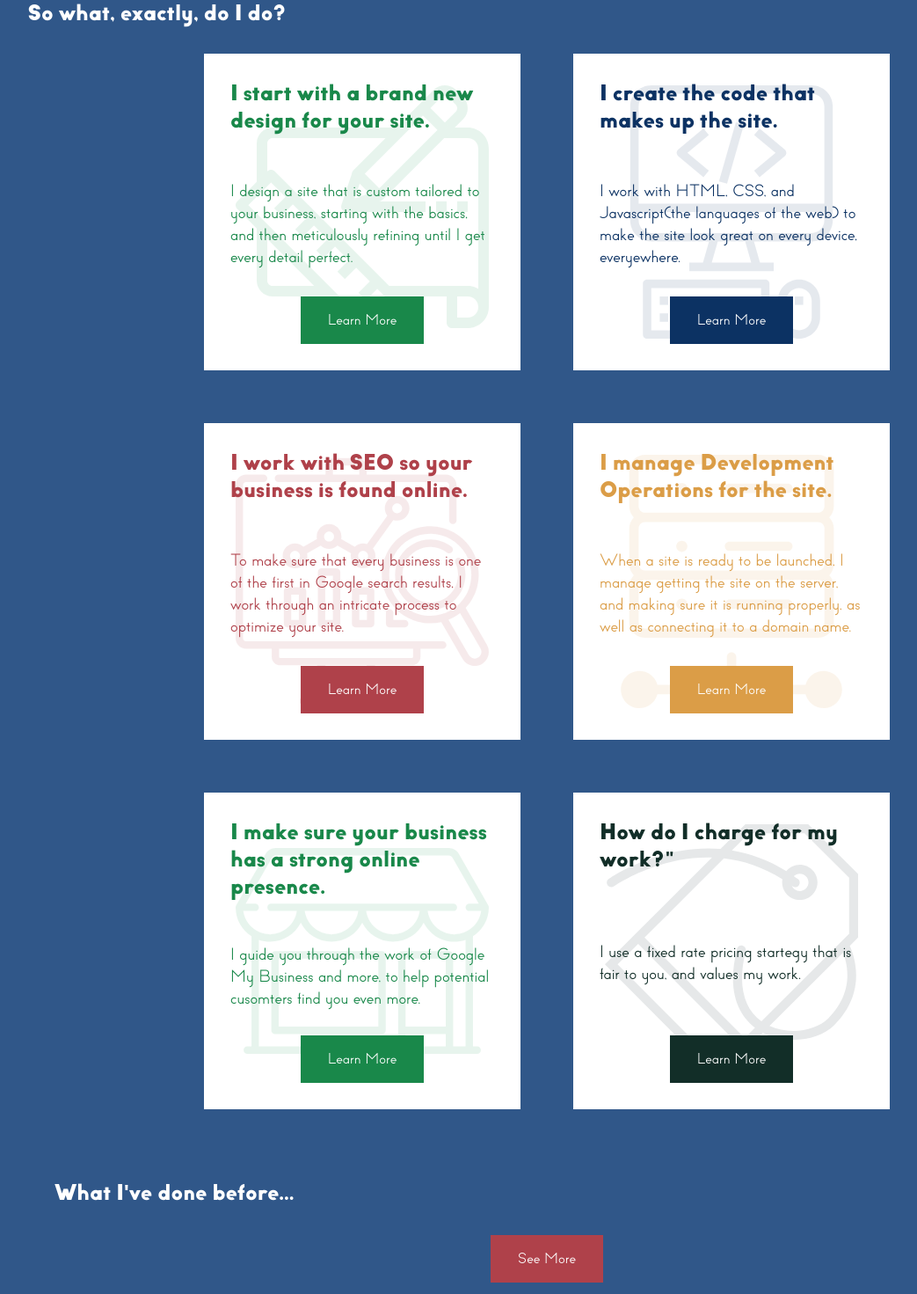
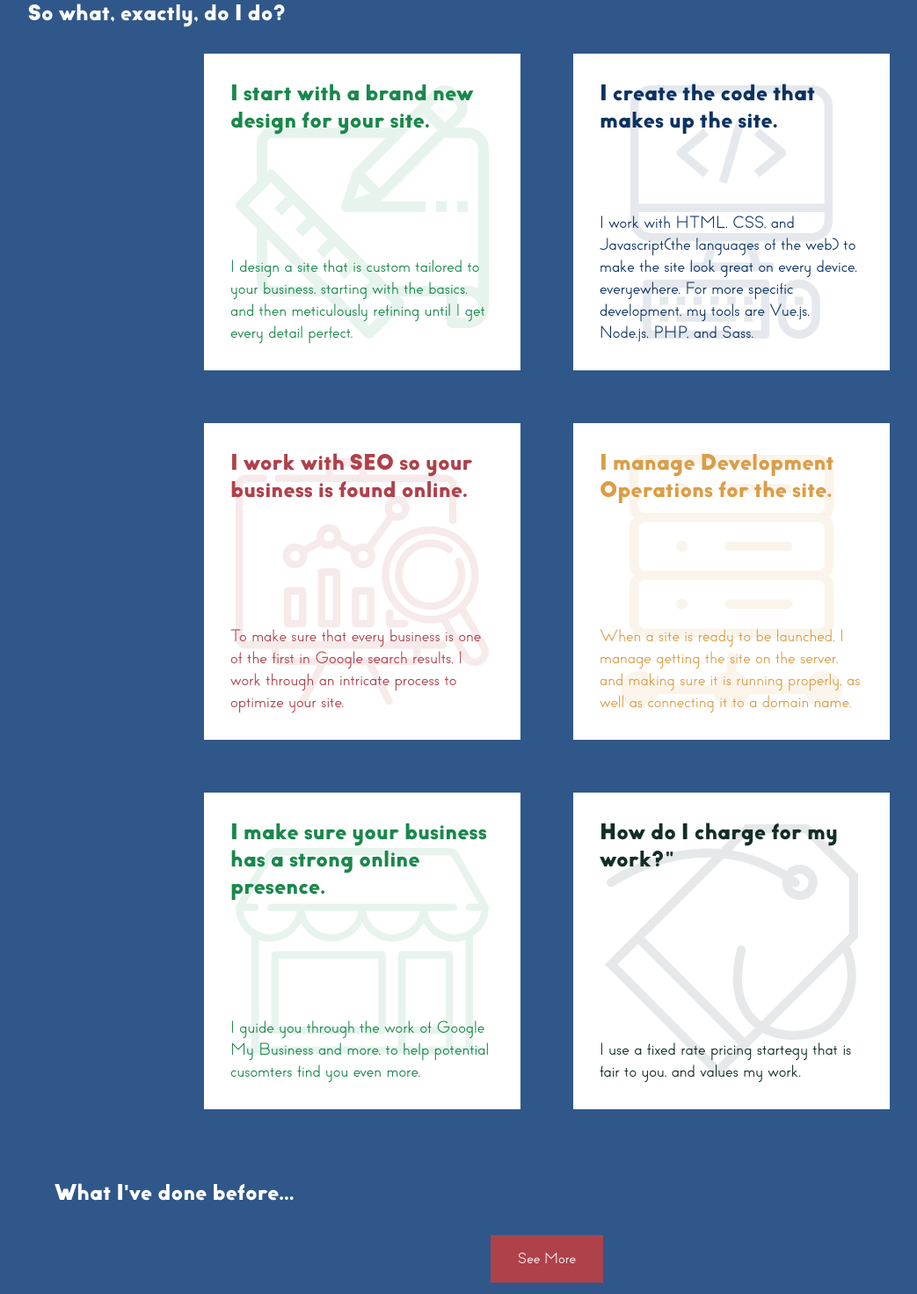
Before and after one commit to rfrank6023/rockwoods-portfolio, a PHP site: page / in a window 1280 px wide. Shown: the part 1829-3300 px from the top of the page at 88% size, without its empty margins (18-1061 px from the left). Run offline with PHP 8.4, Linux system fonts and the light colour scheme; data that the repository does not hold is empty; some libraries are stand-ins or nearby versions.

Commit message:
Modify file links

```diff
--- a/about.html
+++ b/about.html
@@ -54,7 +54,7 @@
               <a href="/#contact">Contact</a>
               <a href="./portfolio.html">Portfolio</a>
               <a href="./about.html">About Me</a>
-              <a href="./services.html">Services</a>
+              <a href="/#services-home">Services</a>
             </nav>
         </header>
         <main>
--- a/index.php
+++ b/index.php
@@ -79,11 +79,11 @@
 					</p>
 				</div>
 				<nav data-aos="fade-in" data-aos-delay="50">
-					<a href="./index.html">Home</a>
+					<a href="">Home</a>
 					<a href="#contact">Contact</a>
 					<a href="./portfolio.html">Portfolio</a>
 					<a href="./about.html">About Me</a>
-					<a href="./services.html">Services</a>
+					<a href="/#services-home">Services</a>
 				</nav>
 			</header>
 			<section id="intro">
@@ -181,15 +181,13 @@
 							with the basics, and then meticulously refining until I get every
 							detail perfect.
 						</p>
-						<a class="tiles-button" href="services#design-tile">Learn More</a>
 					</div>
 					<div id="dev-tile" data-aos="fade-up" data-aos-delay="150">
 						<h2>I create the code that makes up the site.</h2>
 						<p>
 							I work with HTML, CSS, and Javascript(the languages of the web) to
-							make the site look great on every device, everyewhere.
+							make the site look great on every device, everyewhere. For more specific development, my tools are Vue.js, Node.js, PHP, and Sass.
 						</p>
-						<a class="tiles-button" href="services#dev-tile">Learn More</a>
 					</div>
 					<div id="seo-tile" data-aos="fade-up" data-aos-delay="300">
 						<h2>I work with SEO so your business is found online.</h2>
@@ -198,7 +196,6 @@
 							search results, I work through an intricate process to optimize
 							your site.
 						</p>
-						<a class="tiles-button" href="services#biz-tile">Learn More</a>
 					</div>
 					<div id="dev-ops" data-aos="fade-up">
 						<h2>I manage Development Operations for the site.</h2>
@@ -207,7 +204,6 @@
 							the server, and making sure it is running properly, as well as
 							connecting it to a domain name.
 						</p>
-						<a class="tiles-button" href="services#biz-tile">Learn More</a>
 					</div>
 					<div id="online-tile" data-aos="fade-up" data-aos-delay="150">
 						<h2>I make sure your business has a strong online presence.</h2>
@@ -215,7 +211,6 @@
 							I guide you through the work of Google My Business and more, to
 							help potential cusomters find you even more.
 						</p>
-						<a class="tiles-button" href="services#biz-tile">Learn More</a>
 					</div>
 					<div id="pricing-tile" data-aos="fade-up" data-aos-delay="300">
 						<h2>How do I charge for my work?"</h2>
@@ -223,7 +218,6 @@
 							I use a fixed rate pricing startegy that is fair to you, and
 							values my work.
 						</p>
-						<a class="tiles-button" href="services#pricing-tile">Learn More</a>
 					</div>
 				</div>
 			</section>
```
Also changed, not shown: portfolio.html (+5 -5 lines).
